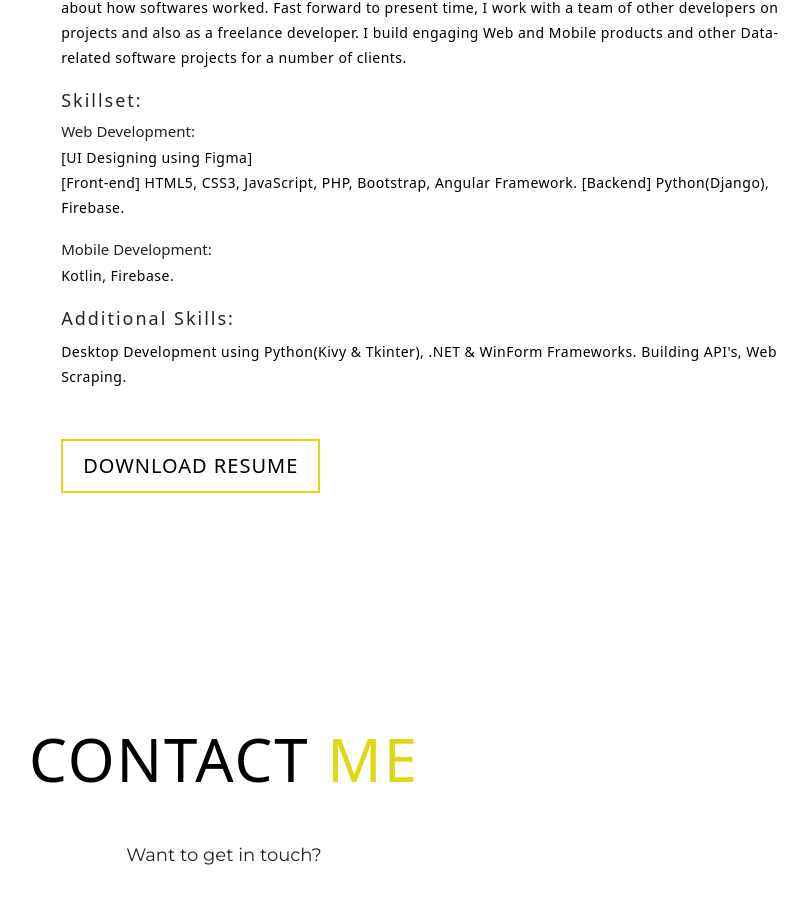
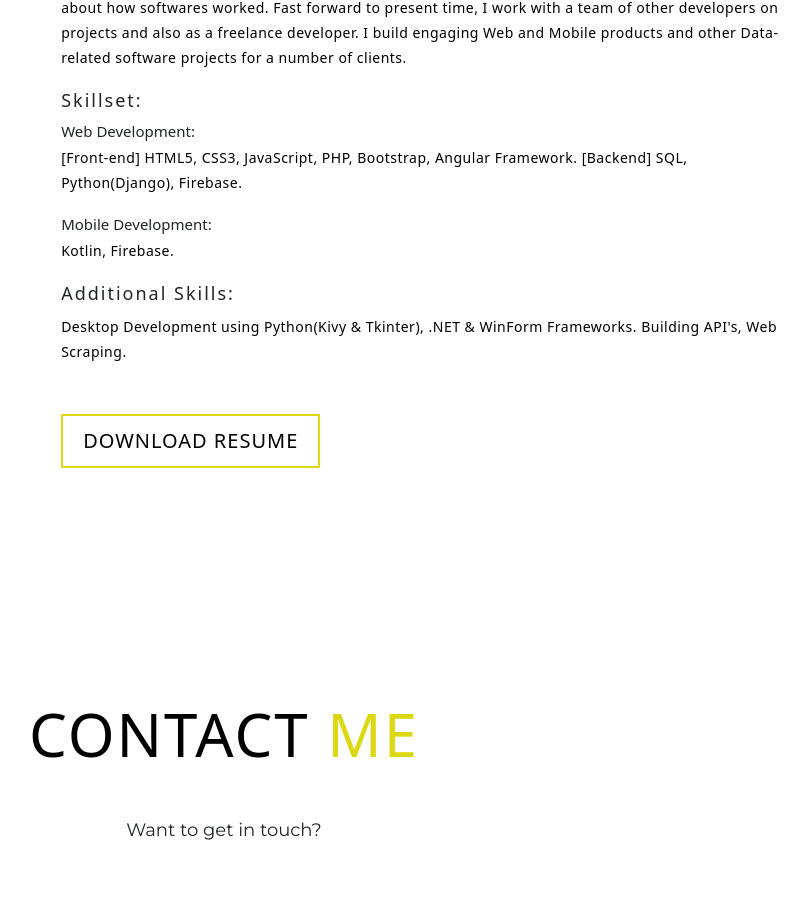
Before and after one commit to Njoguu/Web-Portfolio, an Angular app: page / in a window 1280 px wide. Shown: the part 3854-4757 px from the top of the page, without its empty margins (416-1225 px from the left). Built offline with nearby package versions, Linux system fonts and the light colour scheme.

Commit message:
Updated About Me section

```diff
--- a/src/app/homepage/homepage.component.html
+++ b/src/app/homepage/homepage.component.html
@@ -160,7 +160,7 @@
               </p>
         <h2>Skillset:</h2>
         <h4>Web Development:</h4>
-        <p><b>[UI Designing using Figma]</b><br><b> [Front-end]</b> HTML5, CSS3, JavaScript, PHP, Bootstrap, Angular Framework. <b>[Backend]</b> Python(Django), Firebase.</p>
+        <p><b> [Front-end]</b> HTML5, CSS3, JavaScript, PHP, Bootstrap, Angular Framework. <b>[Backend]</b> SQL, Python(Django), Firebase.</p>
         <h4>Mobile Development:</h4>
         <p>Kotlin, Firebase.</p>
         <h2>Additional Skills:</h2>
```
